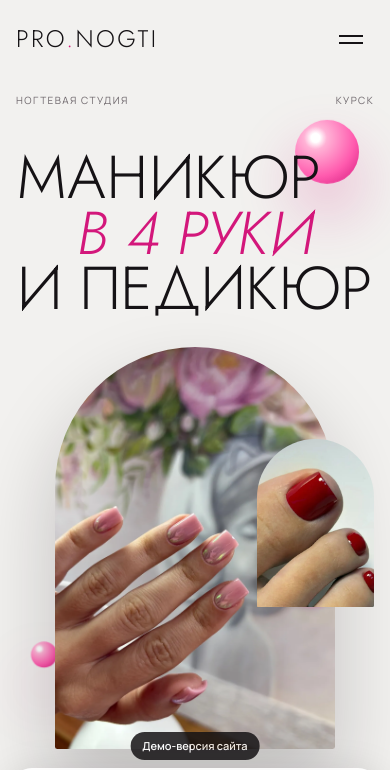
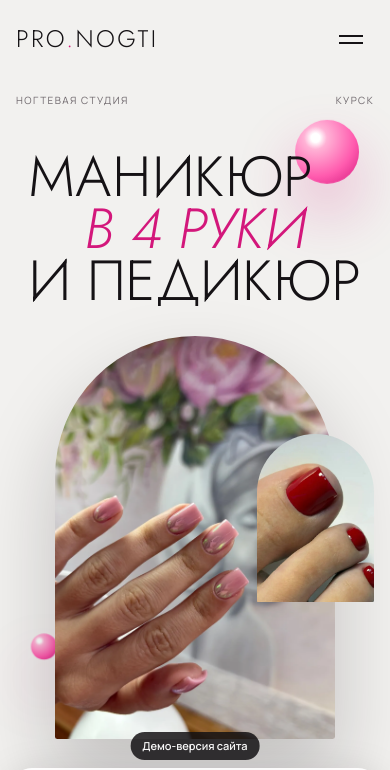
Before and after one commit to davronbekabdusalomov20081019-ship-it/pronogti-demo, a plain HTML site: page index.html in a window 390 px wide. Shown: the top 770 px of the page. Drawn offline with Linux system fonts and the light colour scheme.

Commit message:
Fix hero title wrapping on narrow screens
Co-Authored-By: Claude Opus 5.5 <noreply@anthropic.com>

```diff
--- a/brand.css
+++ b/brand.css
@@ -31,7 +31,8 @@
 .promo__pct { font-style: normal; }
 
 @media (max-width: 960px) {
-  .hero__title { font-size: 15.5vw; }
+  .hero__title { font-size: 14.5vw; }
+  .hero__title .row { white-space: nowrap; }
   .hero__stage::before { left: auto; right: 8%; top: 120px; width: 64px; }
   .hero__stage::after { right: auto; left: 8%; bottom: 30%; }
   .ftr__word { font-size: 14vw; }
--- a/index.html
+++ b/index.html
@@ -9,7 +9,7 @@
 <link rel="icon" href="img/logo.webp">
 <link rel="stylesheet" href="fonts/fonts.css">
 <link rel="stylesheet" href="style.css?v=1">
-<link rel="stylesheet" href="brand.css?v=2">
+<link rel="stylesheet" href="brand.css?v=3">
 </head>
 <body>
 
```
